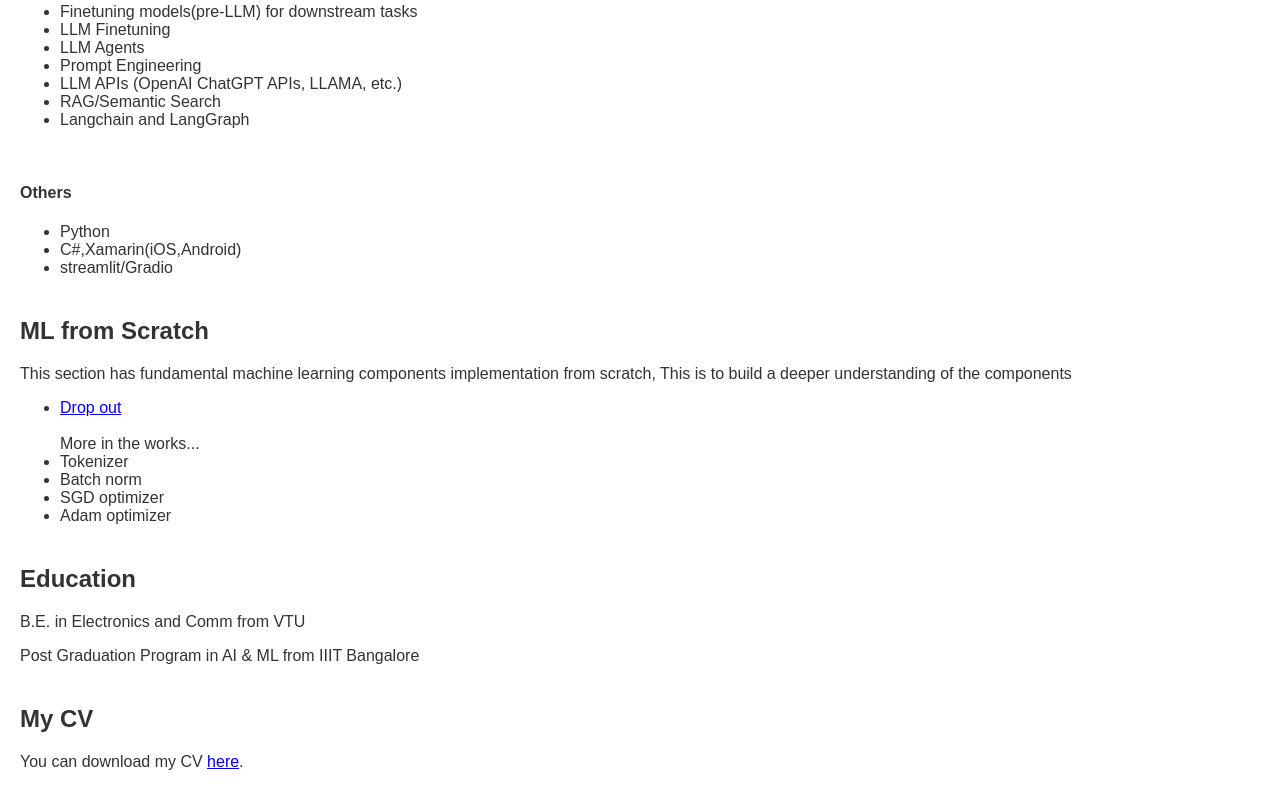
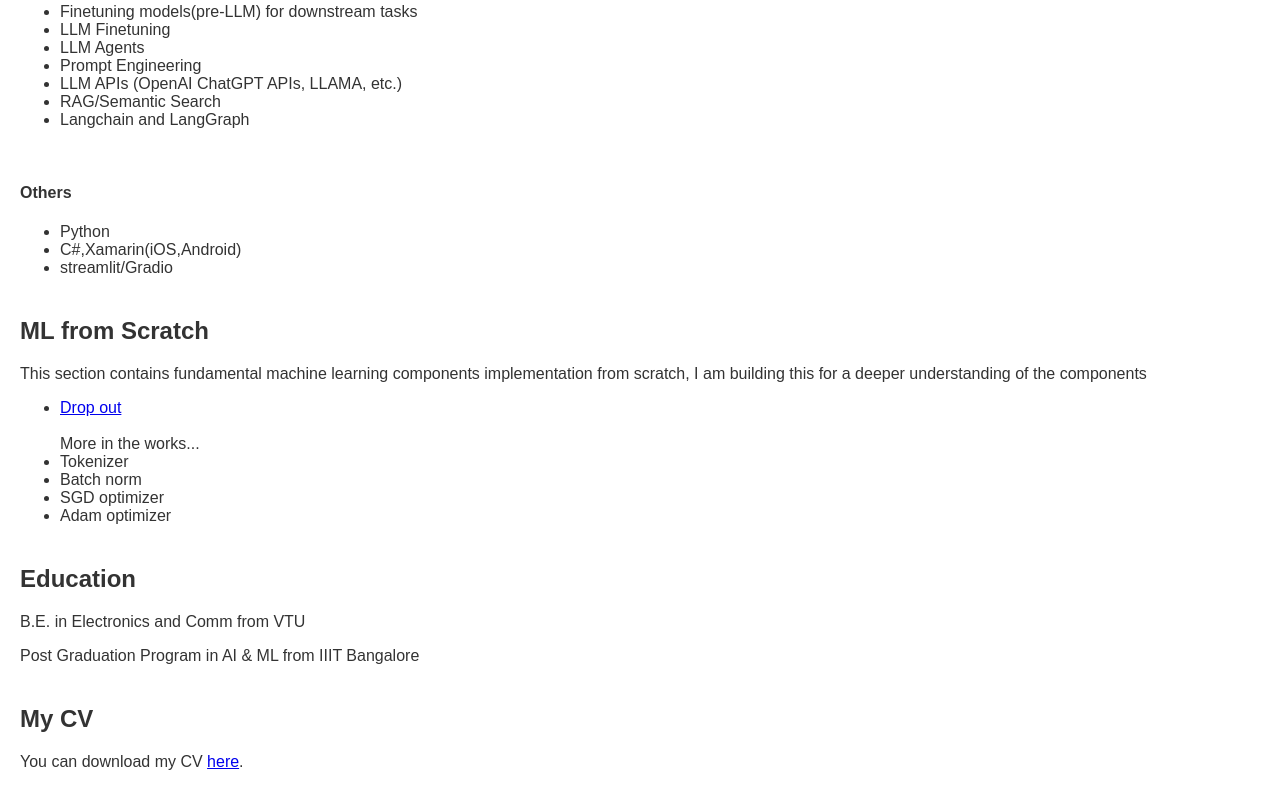
Before and after one commit to brijeshkulkarni/brijeshkulkarni.github.io, a plain HTML site: page index.html in a window 1280 px wide. Shown: the part 1454-2263 px from the top of the page. Drawn offline with Linux system fonts and the light colour scheme.

Commit message:
simpl change

```diff
--- a/index.html
+++ b/index.html
@@ -139,7 +139,7 @@
 
         <section id="ml">
             <h2>ML from Scratch</h2>
-            <p>This section has fundamental machine learning components implementation from scratch, This is to build a deeper understanding of the components</p>
+            <p>This section contains fundamental machine learning components implementation from scratch,  I am building this for a deeper understanding of the components</p>
             <ul>
                 <li><a href="/scratch/Dropout.html">Drop out</a></li>
                 <br/>
```
